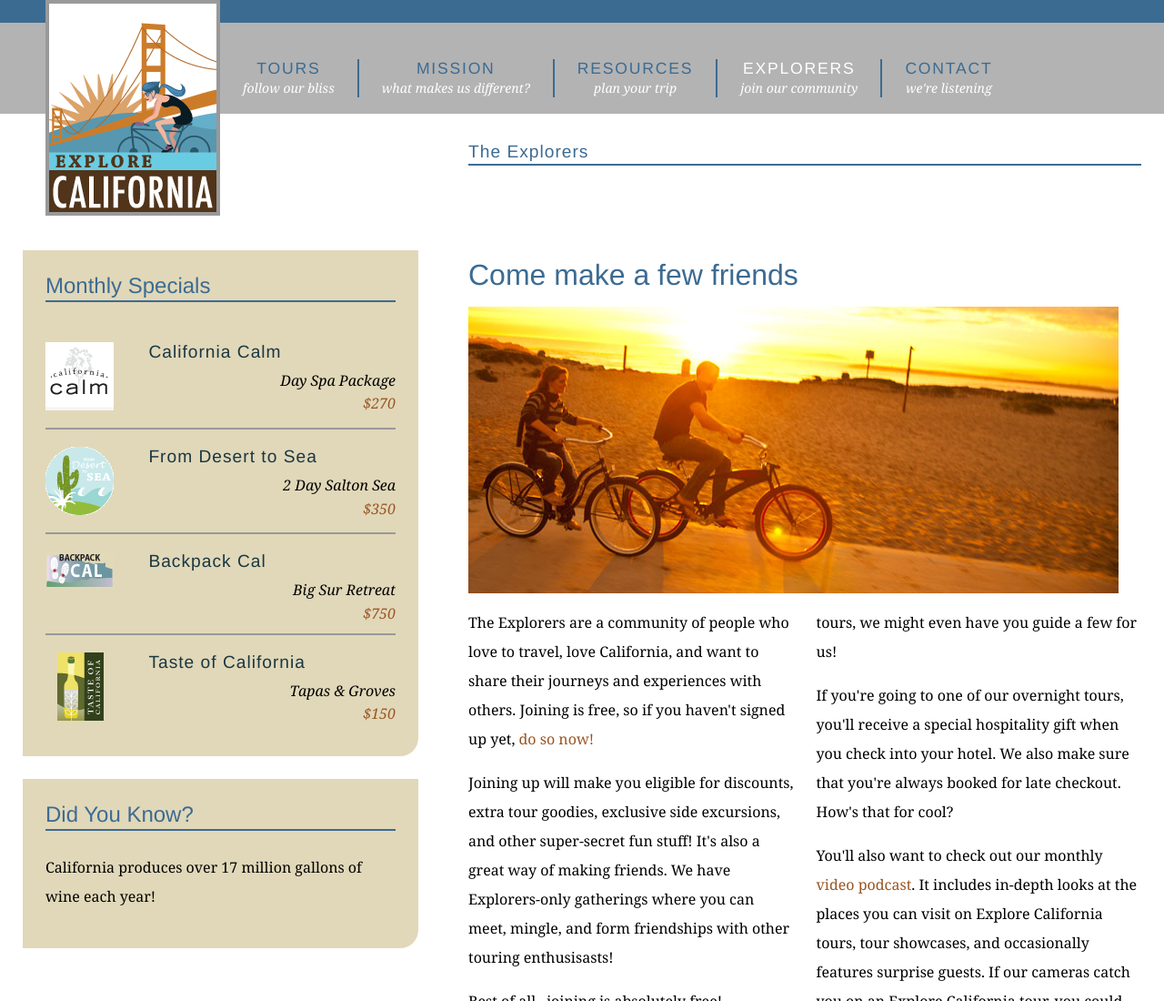
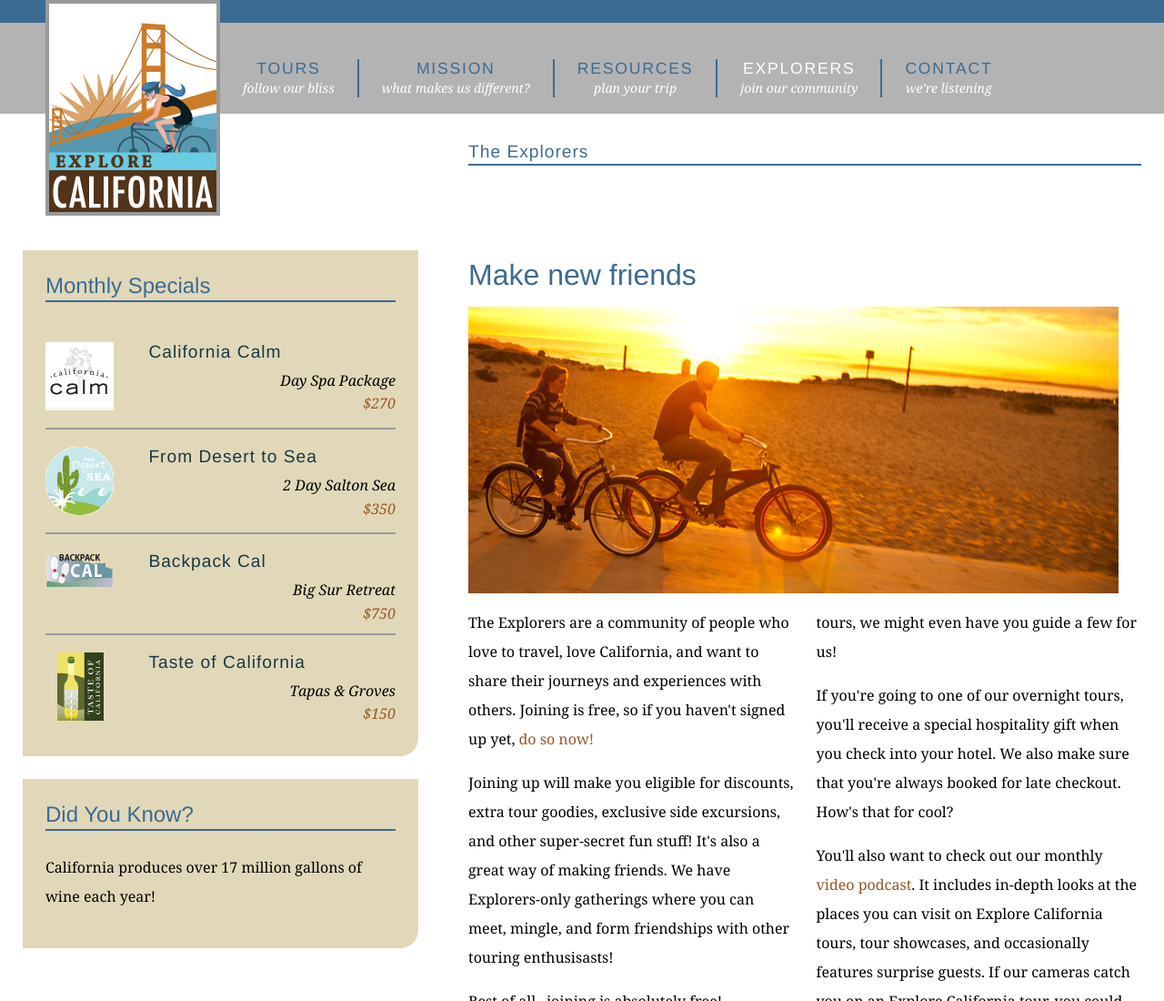
Before and after one commit to msameeraja/explore_california, a plain HTML site: page explorers.html in a window 1280 px wide. Shown: the top 1100 px of the page at 91% size. Drawn offline with Linux system fonts and the light colour scheme.

Commit message:
title change to explorers page

```diff
--- a/explorers.html
+++ b/explorers.html
@@ -64,7 +64,7 @@
           </div>
         </div>
         <div id="mainArticle">
-          <h1>Come make a few friends</h1>
+          <h1>Make new friends</h1>
           <img src="assets/images/bikes.jpg" alt="Come join us!" class="articleImage" />
           <div class="multiCol">
             <p>The Explorers are a community of people who love to travel, love California, and want to share their journeys and experiences with others. Joining is free, so if you haven't signed up yet, <a href="explorers/join.html">do so now!</a></p>
```
